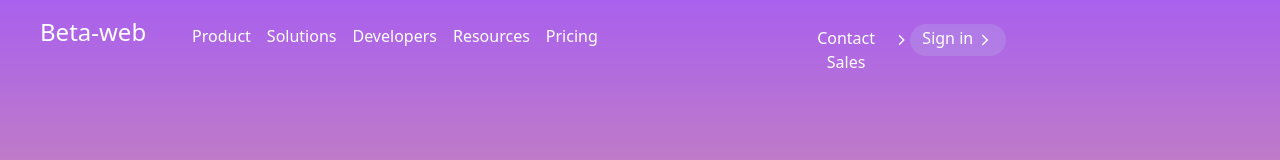
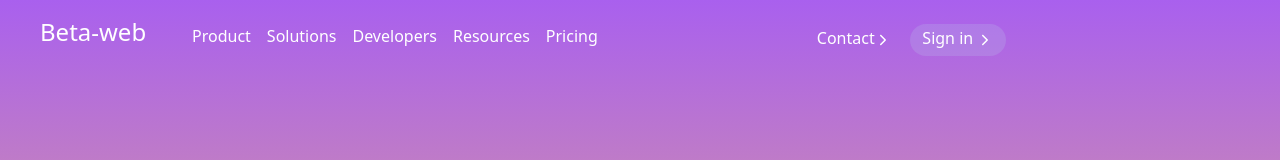
Before and after one commit to cs60apa/Beta-Web, a React (Vite) app: page / in a window 1280 px wide. Shown: the top 160 px of the page. Built offline with nearby package versions, Linux system fonts and the light colour scheme.

Commit message:
customization

```diff
--- a/src/components/Navbar.jsx
+++ b/src/components/Navbar.jsx
@@ -30,7 +30,7 @@ function Navbar() {
             href="#"
             className="flex justify-center text-center h-fit mt-2.5 lg:w-32 w-28 hover:text-gray-300 transition duration-300 cursor-pointer focus:outline-none"
           >
-            Contact Sales <IoIosArrowForward className="lg:ml-1 mt-1.5" />
+            Contact <IoIosArrowForward className="lg:ml-1 mt-1.5" />
           </a>
           <a
             href="#"
@@ -91,7 +91,7 @@ function Navbar() {
               </a>
               <a href="#" className="block pl-2 py-2">
                 <div className="flex justify-between m-3 text-[#3F4B66]">
-                  <h1 className="text-lg font-medium">Contact Sales</h1>
+                  <h1 className="text-lg font-medium">Contact</h1>
                 </div>
               </a>
               <a href="#" className="block pl-2 py-2">
```
